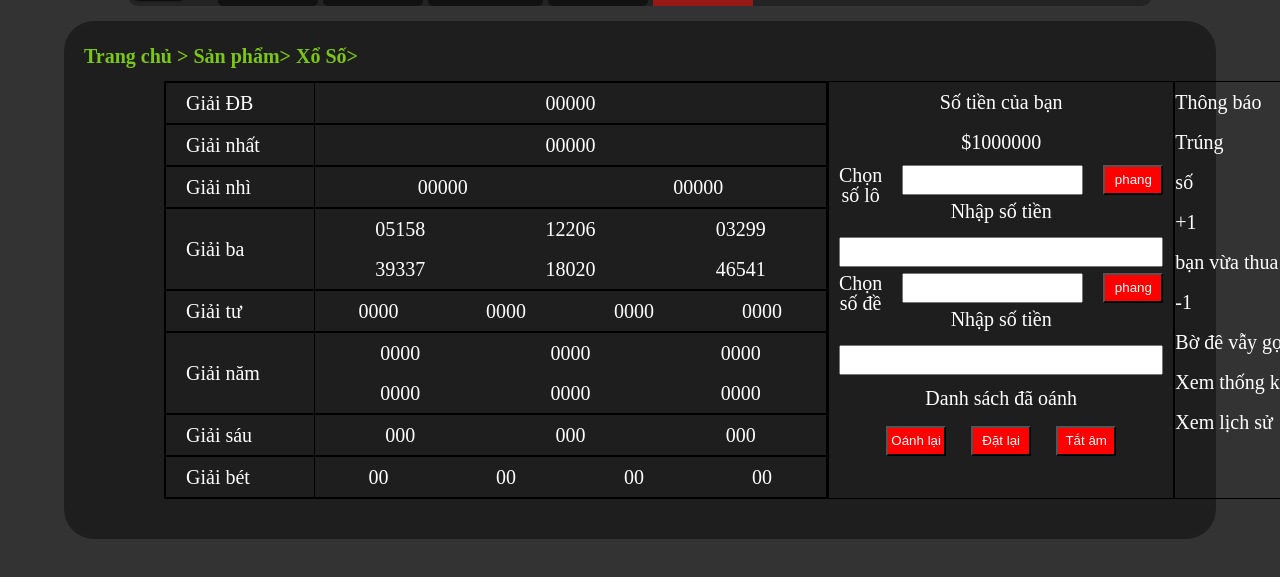
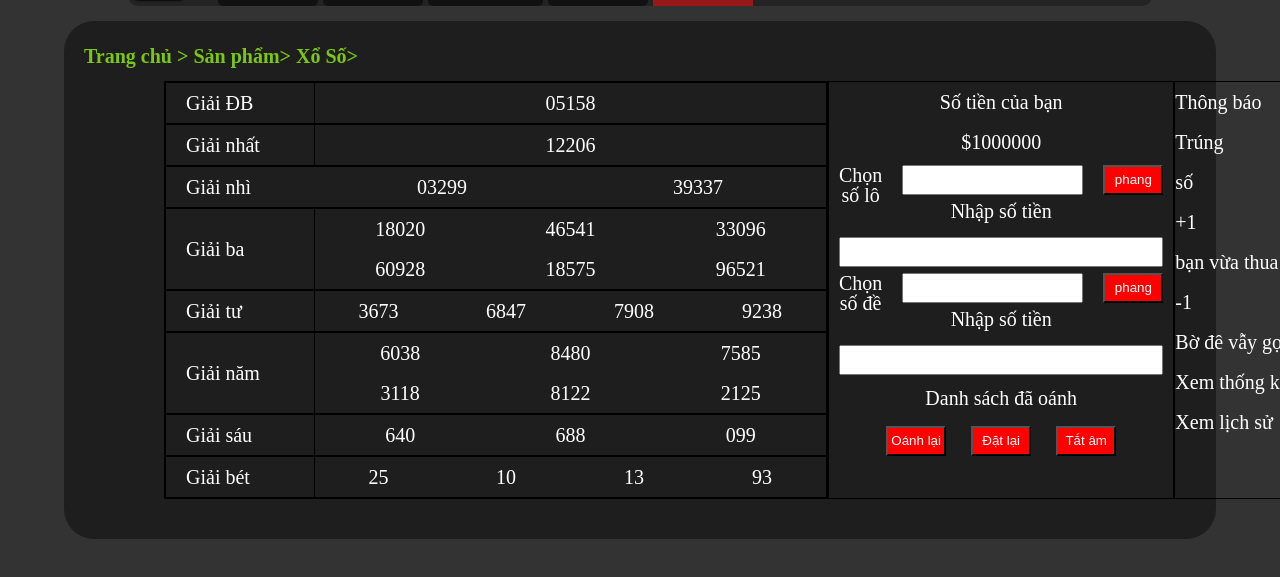
Before and after one commit to goddie9x/xo-so, a plain HTML site: page index.html in a window 1280 px wide. Both pictures are taken after a click on the button "Oánh lại". Shown: the part 39-616 px from the top of the page. Drawn offline with Linux system fonts and the light colour scheme.

Commit message:
update music and scores

```diff
--- a/assets/scripts/main.js
+++ b/assets/scripts/main.js
@@ -1,6 +1,7 @@
 const $ = document.querySelector.bind(document);
 const $$ = document.querySelectorAll.bind(document);
 const Oder = ['Đặc biệt', 'Giải nhất', 'Giải nhì', 'Giải ba', 'Giải bốn', 'Giải năm', 'Giải sáu', 'Giải bảy'];
+var prizes = [];
 
 const $AO = function activeOn(elements) {
     elements.forEach(element => {
@@ -21,14 +22,41 @@ const $toggle = function toggleActiveClass(elements) {
 $('.main-nav-mobile').onclick = function() {
     $toggle([...$$('.menu-icon'), $('.main-nav-bar-mobile')]);
 }
-$('input[value="Oánh lại"]').onclick = function(e) {
-    const scores = document.getElementById(3).querySelectorAll('.flex-item:not(.title,.score)');
+
+xoSo('input[value="Oánh lại"]', '.xoso', 'input[value="Tắt âm"]');
+
+function xoSo(button, musicPlay, buttonStopMusic) {
+    if (buttonStopMusic) {
+        $(buttonStopMusic).onclick = function() {
+            $(musicPlay).pause();
+        };
+    }
+    $(button).onclick = function() {
+        if (musicPlay) {
+            $(musicPlay).play();
+        }
+        for (let i = 0; i < 8; i++) {
+            getScores(i)
+        }
+    }
+
+}
+
+
+function getScores(id) {
+    let prize = [];
+    const length = (id < 4) ? (5) : ((id < 6) ? (4) : ((id < 7) ? (3) : (2)));
+    const scores = (id == 3 || id == 5) ? (document.getElementById(id).querySelectorAll('.flex-item:not(.title,.score)')) : (document.getElementById(id).querySelectorAll('.flex-item.score'));
 
     scores.forEach(score => {
         for (let i = 0; i < 10; i++) {
-            score.innerHTML = random(5)
+            let temp = random(length);
+
+            score.innerHTML = temp;
+            prize.push(temp)
         }
     })
+    return prize;
 }
 
 //hiện random các số trong một giải và render ra
--- a/index.html
+++ b/index.html
@@ -110,14 +110,8 @@
                 </div>
                 <div id="2" class="flex-item row border-square">
                     <div class="flex-item title">Giải nhì</div>
-                    <div class="flex-item score border-left  row">
-                        <div class="row 1 flex-item">
-                            <div class="flex-item">00000</div>
-                        </div>
-                        <div class="row 2 flex-item">
-                            <div class="flex-item">00000</div>
-                        </div>
-                    </div>
+                    <div class="flex-item score ">00000</div>
+                    <div class="flex-item score ">00000</div>
                 </div>
                 <div id="3" class="flex-item row border-square">
                     <div class="flex-item title">Giải ba</div>
@@ -294,7 +288,7 @@
         </table>
     </section>
     <section class="music">
-        <audio class="xoso" src="./assets/media/music/oi_doi_oi.mp3"></audio>
+        <audio class="xoso" src="./assets/media/music/Xo-So.mp3"></audio>
         <audio src="./assets/media/music/oi_doi_oi.mp3" class="oi-doi-oi"></audio>
     </section>
     </section>
```
